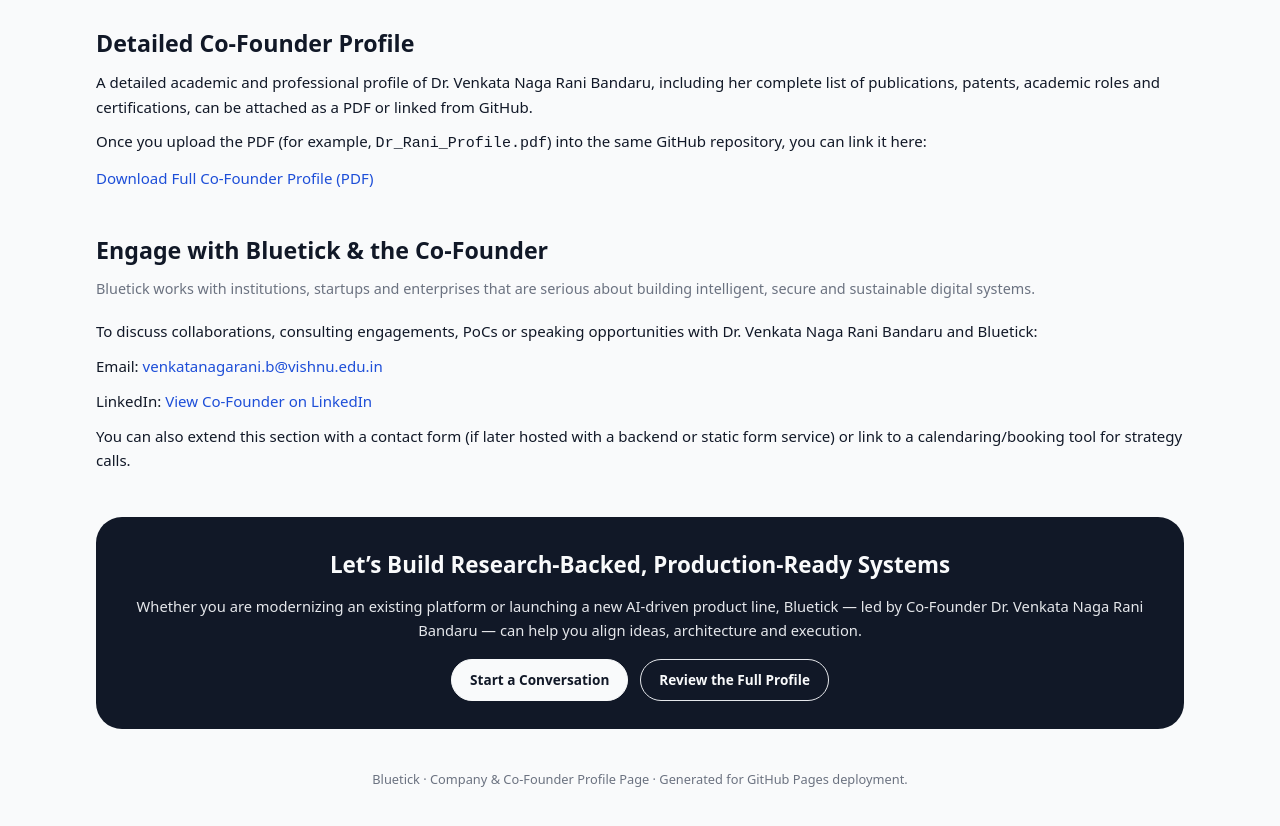
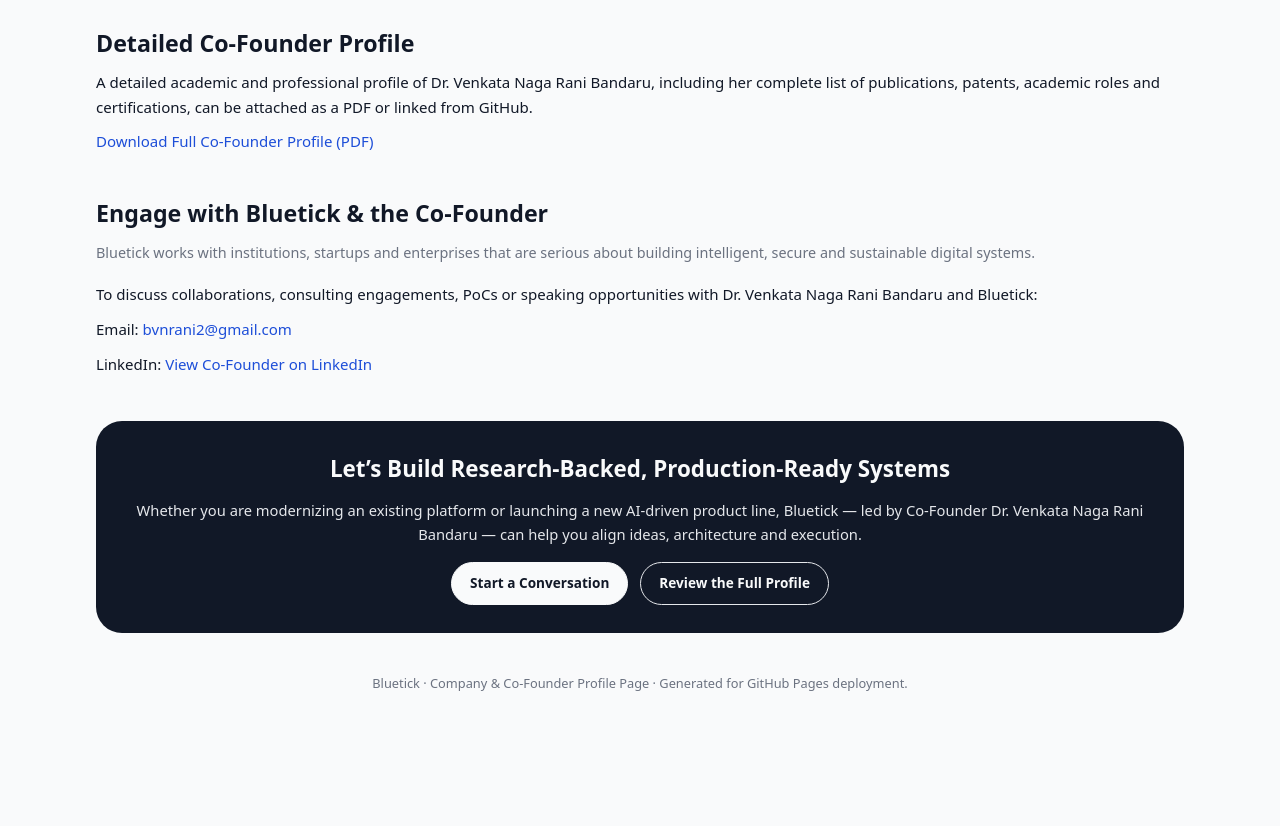
Before and after one commit to BVNRani/Profile, a plain HTML site: page index.html in a window 1280 px wide. Shown: the part 4360-5186 px from the top of the page. After the commit the page ends 5118 px from the top, so only its background shows below. Drawn offline with Linux system fonts and the light colour scheme.

Commit message:
Update index.html

```diff
--- a/index.html
+++ b/index.html
@@ -749,10 +749,6 @@
         a PDF or linked from GitHub.
       </p>
       <p>
-        Once you upload the PDF (for example, <code>Dr_Rani_Profile.pdf</code>) into the same GitHub
-        repository, you can link it here:
-      </p>
-      <p>
         <a href="resume_2025.pdf" target="_blank" rel="noopener noreferrer">
           Download Full Co-Founder Profile (PDF)
         </a>
@@ -772,17 +768,13 @@
       </p>
       <p>
         Email:
-        <a href="mailto:venkatanagarani.b@vishnu.edu.in">venkatanagarani.b@vishnu.edu.in</a>
+        <a href="mailto:bvnrani2@gmail.comn">bvnrani2@gmail.com</a>
       </p>
       <p>
         LinkedIn:
         <a href="https://www.linkedin.com/in/dr-venkata-naga-rani-b-b3639321a/" target="_blank" rel="noopener noreferrer">
           View Co-Founder on LinkedIn
         </a>
-      </p>
-      <p>
-        You can also extend this section with a contact form (if later hosted with a backend or static
-        form service) or link to a calendaring/booking tool for strategy calls.
       </p>
     </section>
 
```
